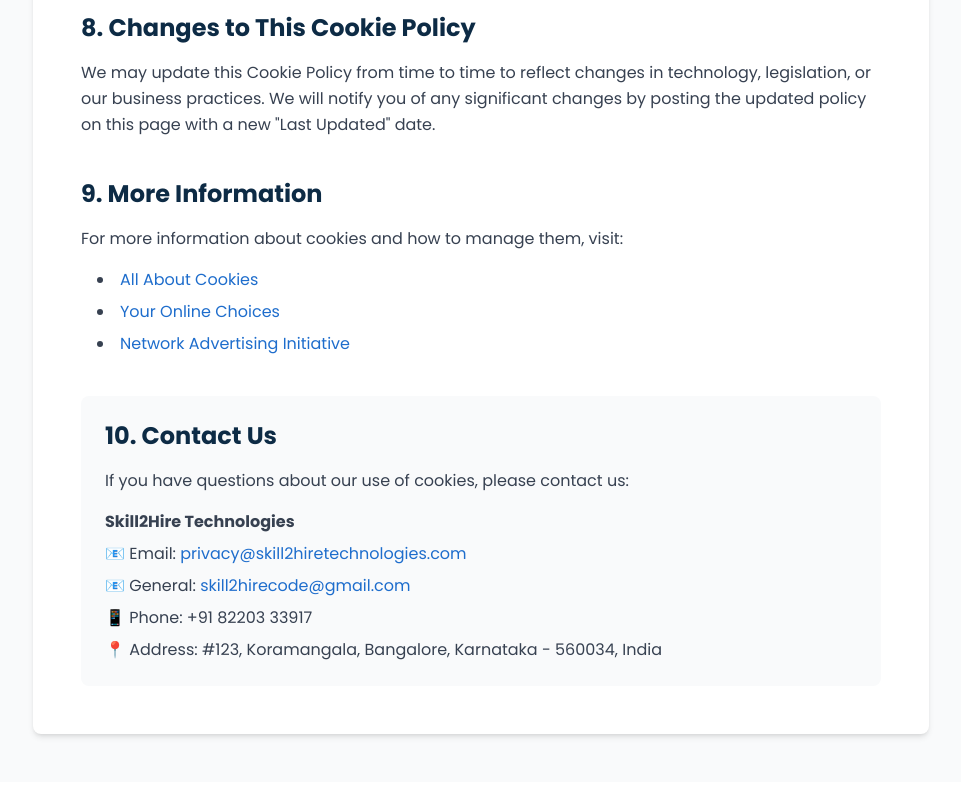
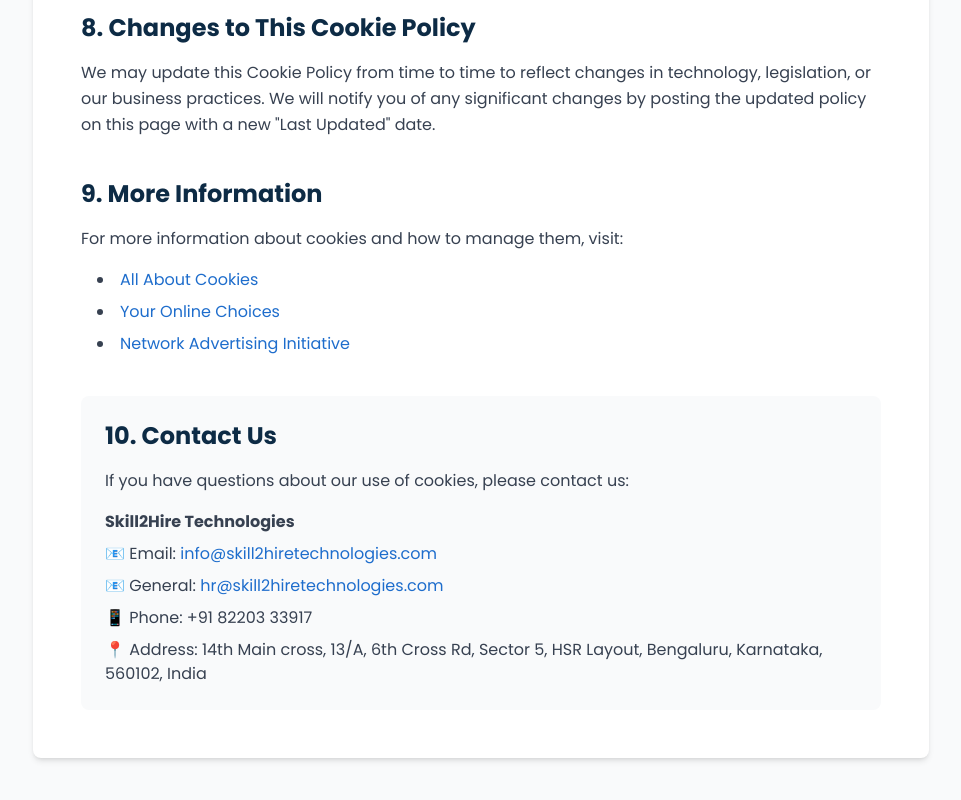
Before and after one commit to skill2hirecode-tech/skill2hire-platform, a Next.js app in the folder frontend/: page /cookies in a window 1280 px wide. Shown: the part 3850-4650 px from the top of the page, without its empty margins (159-1120 px from the left). Built offline with nearby package versions, Linux system fonts and the light colour scheme.

Commit message:
Updated address and contact info.
Updated address and contact info.

```diff
--- a/frontend/src/app/contact/page.tsx
+++ b/frontend/src/app/contact/page.tsx
@@ -72,12 +72,18 @@
                 </div>
                 <h3 className="text-xl font-bold text-navy mb-2">Call Us</h3>
                 <p className="text-gray-600 mb-3">Mon-Sat: 9:00 AM - 6:00 PM</p>
-                <a href="tel:+918220333917" className="text-primary hover:text-primary-600 font-medium text-lg">
-                  +91 82203 33917
+                <a
+                  href="tel:+918220333917"
+                  className="text-primary hover:text-primary-600 font-medium text-lg"
+                >
+                  +91 7349783555
                 </a>
                 <br />
-                <a href="tel:+918220333917" className="text-primary hover:text-primary-600 font-medium">
-                  +91 82203 33917
+                <a
+                  href="tel:+918220333917"
+                  className="text-primary hover:text-primary-600 font-medium"
+                >
+                  +91 8792516505
                 </a>
               </div>
 
@@ -103,10 +109,13 @@
                   <MapPin className="text-purple-600" size={32} />
                 </div>
                 <h3 className="text-xl font-bold text-navy mb-2">Visit Us</h3>
-                <p className="text-gray-600 mb-3">Come say hello at our office</p>
+                <p className="text-gray-600 mb-3">
+                  Come say hello at our office
+                </p>
                 <p className="text-gray-700 font-medium">
-                  Koramangala, Bangalore<br />
-                  Karnataka - 560034
+                  14th Main cross, 13/A, <br />
+                  6th Cross Rd, Sector 5, <br />
+                  HSR Layout, Bengaluru, Karnataka, 560102 <br />
                 </p>
               </div>
             </div>
@@ -208,11 +217,13 @@
                         <MapPin className="text-primary" size={24} />
                       </div>
                       <div>
-                        <h4 className="font-bold text-navy mb-1">Office Address</h4>
+                        <h4 className="font-bold text-navy mb-1">
+                          Office Address
+                        </h4>
                         <p className="text-gray-600">
-                          #123, 4th Floor, Koramangala<br />
-                          6th Block, Bangalore<br />
-                          Karnataka - 560034, India
+                          14th Main cross, 13/A, 6th Cross Rd, <br />
+                          Sector 5, HSR Layout, Bengaluru, <br />
+                          Karnataka - 560102, India <br />
                         </p>
                       </div>
                     </div>
@@ -246,12 +257,21 @@
                         <Mail className="text-purple-600" size={24} />
                       </div>
                       <div>
-                        <h4 className="font-bold text-navy mb-1">Email Addresses</h4>
+                        <h4 className="font-bold text-navy mb-1">
+                          Email Addresses
+                        </h4>
                         <p className="text-gray-600">
-                          <a href="mailto:info@skill2hiretechnologies.com" className="hover:text-primary">
+                          <a
+                            href="mailto:info@skill2hiretechnologies.com"
+                            className="hover:text-primary"
+                          >
                             info@skill2hiretechnologies.com
-                          </a><br />
-                          <a href="mailto:hr@skill2hiretechnologies.com" className="hover:text-primary">
+                          </a>
+                          <br />
+                          <a
+                            href="mailto:hr@skill2hiretechnologies.com"
+                            className="hover:text-primary"
+                          >
                             hr@skill2hiretechnologies.com
                           </a>
                         </p>
--- a/frontend/src/app/cookies/page.tsx
+++ b/frontend/src/app/cookies/page.tsx
@@ -272,14 +272,34 @@
               If you have questions about our use of cookies, please contact us:
             </p>
             <div className="text-gray-700 space-y-2">
-              <p><strong>Skill2Hire Technologies</strong></p>
-              <p>📧 Email: <a href="mailto:privacy@skill2hiretechnologies.com" className="text-primary hover:underline">privacy@skill2hiretechnologies.com</a></p>
-              <p>📧 General: <a href="mailto:skill2hirecode@gmail.com" className="text-primary hover:underline">skill2hirecode@gmail.com</a></p>
+              <p>
+                <strong>Skill2Hire Technologies</strong>
+              </p>
+              <p>
+                📧 Email:{" "}
+                <a
+                  href="mailto:privacy@skill2hiretechnologies.com"
+                  className="text-primary hover:underline"
+                >
+                  info@skill2hiretechnologies.com
+                </a>
+              </p>
+              <p>
+                📧 General:{" "}
+                <a
+                  href="mailto:skill2hirecode@gmail.com"
+                  className="text-primary hover:underline"
+                >
+                  hr@skill2hiretechnologies.com
+                </a>
+              </p>
               <p>📱 Phone: +91 82203 33917</p>
-              <p>📍 Address: #123, Koramangala, Bangalore, Karnataka - 560034, India</p>
+              <p>
+                📍 Address: 14th Main cross, 13/A, 6th Cross Rd, Sector 5, HSR
+                Layout, Bengaluru, Karnataka, 560102, India
+              </p>
             </div>
           </section>
-
         </div>
       </div>
     </div>
--- a/frontend/src/app/jobs/page.tsx
+++ b/frontend/src/app/jobs/page.tsx
@@ -269,7 +269,7 @@
                 <div className="w-16 h-16 bg-secondary/10 rounded-full flex items-center justify-center mx-auto mb-4">
                   <Users className="text-secondary" size={32} />
                 </div>
-                <h3 className="text-3xl font-bold text-navy mb-2">500+</h3>
+                <h3 className="text-3xl font-bold text-navy mb-2">15+</h3>
                 <p className="text-gray-600">Companies</p>
               </div>
 
--- a/frontend/src/app/privacy/page.tsx
+++ b/frontend/src/app/privacy/page.tsx
@@ -201,17 +201,38 @@
               <h2 className="text-2xl font-bold text-navy">11. Contact Us</h2>
             </div>
             <p className="text-gray-700 leading-relaxed mb-4">
-              If you have any questions or concerns about this Privacy Policy or our data practices, please contact us:
+              If you have any questions or concerns about this Privacy Policy or
+              our data practices, please contact us:
             </p>
             <div className="text-gray-700 space-y-2">
-              <p><strong>Skill2Hire Technologies</strong></p>
-              <p>📧 Email: <a href="mailto:privacy@skill2hiretechnologies.com" className="text-primary hover:underline">privacy@skill2hiretechnologies.com</a></p>
-              <p>📧 General: <a href="mailto:skill2hirecode@gmail.com" className="text-primary hover:underline">skill2hirecode@gmail.com</a></p>
+              <p>
+                <strong>Skill2Hire Technologies</strong>
+              </p>
+              <p>
+                📧 Email:{" "}
+                <a
+                  href="mailto:privacy@skill2hiretechnologies.com"
+                  className="text-primary hover:underline"
+                >
+                  info@skill2hiretechnologies.com
+                </a>
+              </p>
+              <p>
+                📧 General:{" "}
+                <a
+                  href="mailto:skill2hirecode@gmail.com"
+                  className="text-primary hover:underline"
+                >
+                  hr@skill2hiretechnologies.com
+                </a>
+              </p>
               <p>📱 Phone: +91 82203 33917</p>
-              <p>📍 Address: #123, Koramangala, Bangalore, Karnataka - 560034, India</p>
+              <p>
+                📍 Address: 14th Main cross, 13/A, 6th Cross Rd, Sector 5, HSR
+                Layout, Bangalore, Karnataka - 560034, India <br />
+              </p>
             </div>
           </section>
-
         </div>
       </div>
     </div>
--- a/frontend/src/app/terms/page.tsx
+++ b/frontend/src/app/terms/page.tsx
@@ -243,14 +243,34 @@
               For questions about these Terms of Service, please contact us:
             </p>
             <div className="text-gray-700 space-y-2">
-              <p><strong>Skill2Hire Technologies</strong></p>
-              <p>📧 Email: <a href="mailto:legal@skill2hiretechnologies.com" className="text-primary hover:underline">legal@skill2hiretechnologies.com</a></p>
-              <p>📧 General: <a href="mailto:skill2hirecode@gmail.com" className="text-primary hover:underline">skill2hirecode@gmail.com</a></p>
+              <p>
+                <strong>Skill2Hire Technologies</strong>
+              </p>
+              <p>
+                📧 Email:{" "}
+                <a
+                  href="mailto:legal@skill2hiretechnologies.com"
+                  className="text-primary hover:underline"
+                >
+                  info@skill2hiretechnologies.com
+                </a>
+              </p>
+              <p>
+                📧 General:{" "}
+                <a
+                  href="mailto:skill2hirecode@gmail.com"
+                  className="text-primary hover:underline"
+                >
+                  hr@skill2hiretechnologies.com
+                </a>
+              </p>
               <p>📱 Phone: +91 82203 33917</p>
-              <p>📍 Address: #123, Koramangala, Bangalore, Karnataka - 560034, India</p>
+              <p>
+                📍 Address: 14th Main cross, 13/A, 6th Cross Rd, Sector 5, HSR
+                Layout, Bengaluru, Karnataka, 560102, India
+              </p>
             </div>
           </section>
-
         </div>
       </div>
     </div>
--- a/frontend/src/components/home/ContactSection.tsx
+++ b/frontend/src/components/home/ContactSection.tsx
@@ -143,9 +143,10 @@
                   <div>
                     <h4 className="font-bold text-navy mb-1">Address</h4>
                     <p className="text-gray-600">
-                      #123, Koramangala<br />
-                      Bangalore, Karnataka<br />
-                      India - 560034
+                      14th Main cross, 13/A, <br />
+                      6th Cross RD, Sector 5, HSR Layout, <br />
+                      Bengaluru, Karnataka- 560102, <br />
+                      India - 560034 <br />
                     </p>
                   </div>
                 </div>
--- a/frontend/src/components/layout/Footer.tsx
+++ b/frontend/src/components/layout/Footer.tsx
@@ -68,14 +68,14 @@
               <li className="flex items-start space-x-2 text-gray-300">
                 <MapPin size={18} className="mt-1 flex-shrink-0" />
                 <span className="text-sm">
-                  #123, Koramangala, Bangalore
-                  <br />
-                  Karnataka - 560034, India
+                  14th Main cross, 13/A, <br />
+                  6th Cross Rd, Sector 5, <br />
+                  HSR Layout, Bengaluru, Karnataka, 560102 <br />
                 </span>
               </li>
               <li className="flex items-center space-x-2 text-gray-300">
                 <Phone size={18} className="flex-shrink-0" />
-                <span className="text-sm">+91 7349783555 </span>
+                <span className="text-sm">+91 8220333917 </span>
               </li>
               <li className="flex items-center space-x-2 text-gray-300">
                 <Mail size={18} className="flex-shrink-0" />
```
Also changed, not shown: frontend/src/app/about/page.tsx (+66 -15 lines), frontend/src/components/home/Hero.tsx (+9 -7 lines), frontend/src/components/home/WhyChooseUs.tsx (+30 -17 lines).
